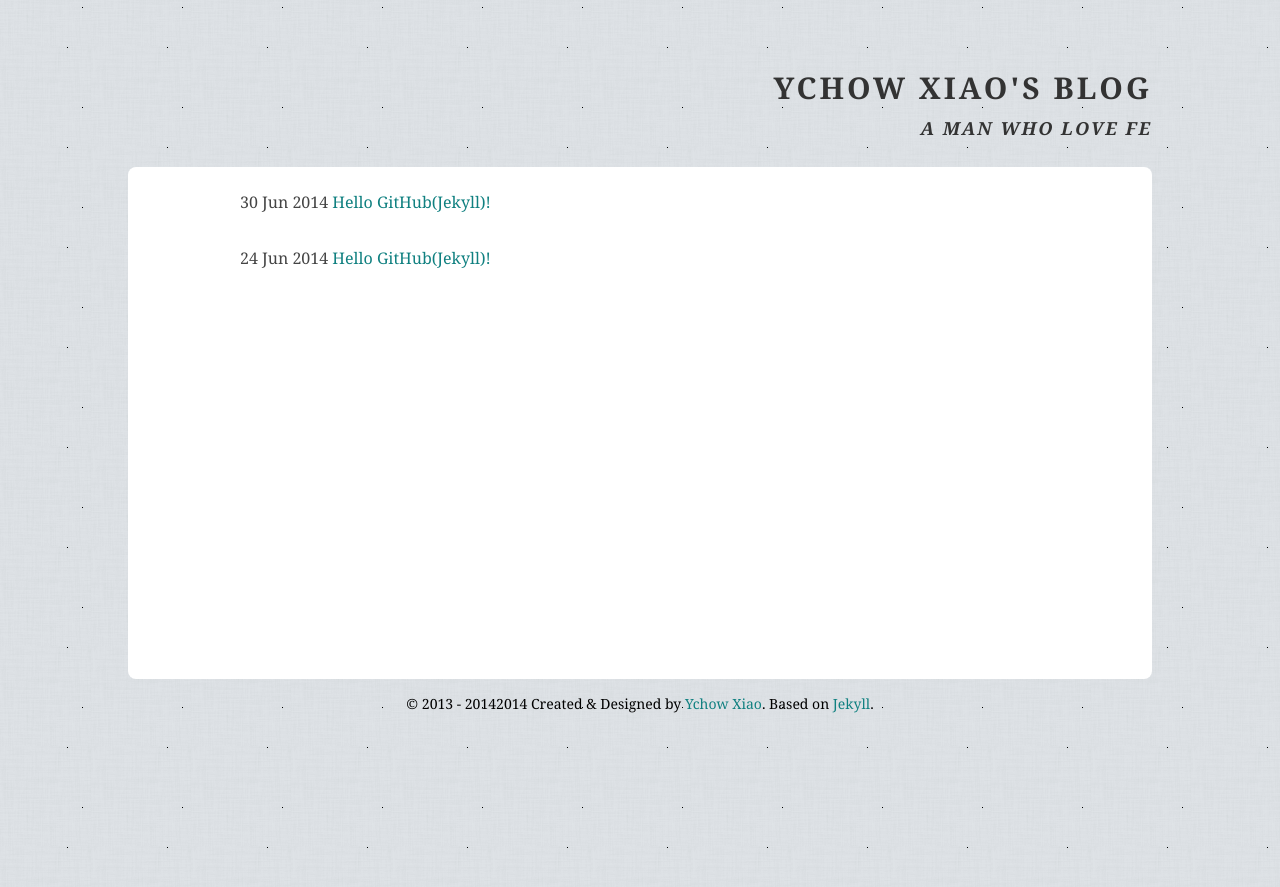
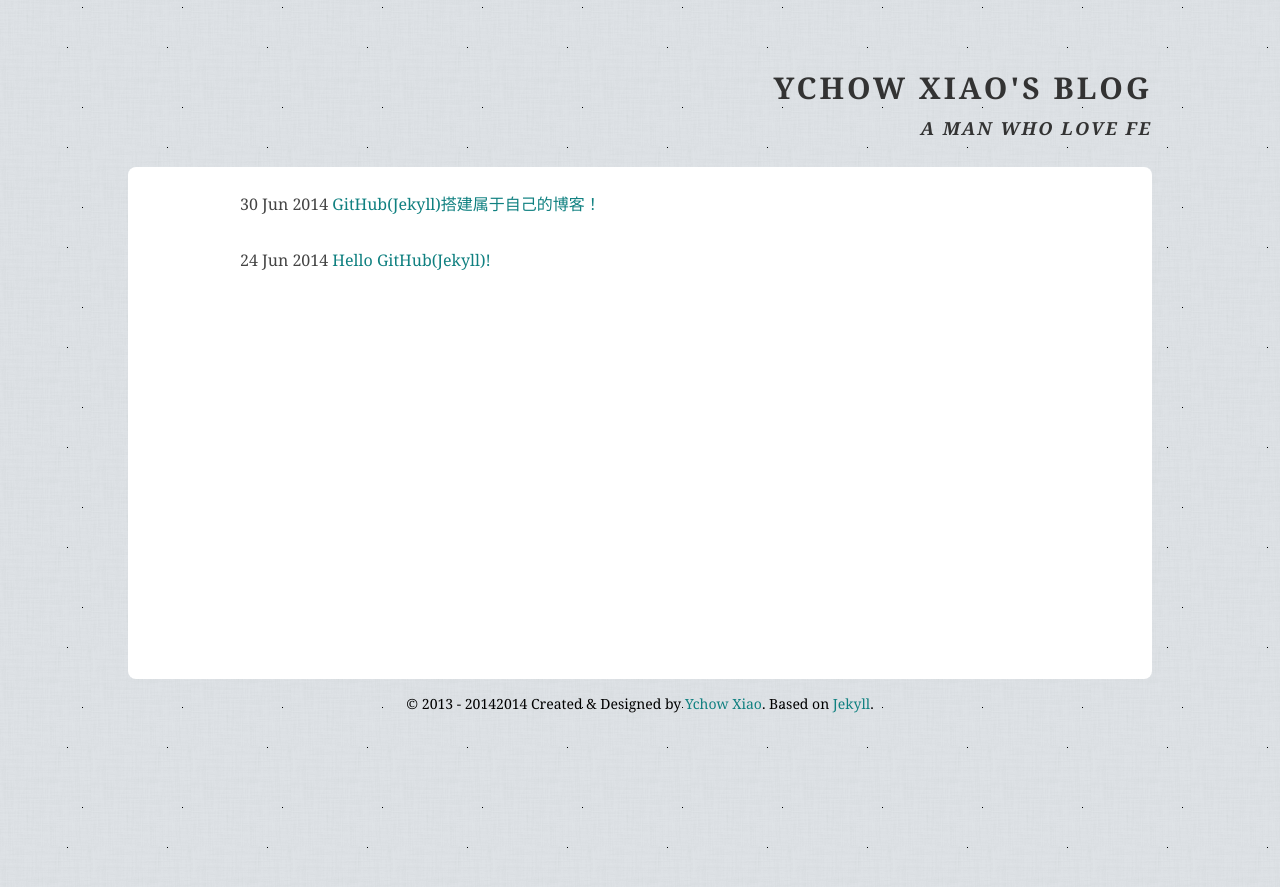
Before and after one commit to kai517/ychowxiao, a Jekyll site: the page built from index.html, in a window 1280 px wide. Shown: the top 887 px of the page. Built offline with Jekyll 4.4.1, drawn with Linux system fonts in a browser that asks for light colours; some of the changed lines change nothing that is shown.

Commit message:
Update 2014-06-30-hello-github.html

```diff
--- a/_posts/2014-06-30-hello-github.html
+++ b/_posts/2014-06-30-hello-github.html
@@ -1,8 +1,16 @@
 ---
 layout: acticle
-title: Hello GitHub(Jekyll)!
+title: GitHub(Jekyll)搭建属于自己的博客！
 ---
 <h2>{{ page.title }}</h2>
-<p>以后博客都托管到GitHub上了。嘻嘻，终于可以省掉空间的钱了。。。</p>
+<p>以前想要做一个自己的网站，首先你得去域名商购买一个自己中意的域名以及稳定的空间或者主机。作者以前也是这样干的，虽然话费的money不是很多，不过到期了你还得去续费，万一什么时候忘记了，主机商把你的。。。。（此处省略某某个字，反正大家都懂的- -。。）</p>
+<h3>工具</h3>
+<p>在我们开始之前，首先你得先去GitHub(http://www.github.com)上注册一个自己的账号。然后确保你电脑里面安装了Git,或者Webstorm,Sublime(很多编辑器都有对Git的一个操作支持，默认的没有，这里需要自己去下载插件哦)。</p>
+<h3>Jekyll是什么？</h3>
+<p><img src="../images/jekyll.jpg"></p>
+<p><a href="http://jekyllrb.com/">Jekyll</a> 是一个静态站点生成器，它会根据网页源码生成静态文件。它提供了模板、变量、插件等功能，所以实际上可以用来编写整个网站。我们这里呢就是用到了它。实现的步骤就是我们现在本地编写符合Jekyll规范的网站源码，然后上传到github，由github生成并托管整个网站。当然它会是你所想要的，<mark>Free!</mark>and<mark>无限流量</mark></p>
+<p>但是东西都有两面性，好的同时我们也应该看见不足的一面。正如你所看到本文章下面的评论功能，这里作者使用了<a href="https://disqus.com/">Disqus</a>，因为Jekyll是静态的，你想添加动态功能就只有使用外部的服务。当然了它也没有数据库！这里就已经决定了它只能用于个人博客这类的网站，大数据网站它实在扛不起啊！！！</p>
+<h3>开始！</h3>
+<h5>创建目录</h5>
 <p>网站现在出搭建，有许多技术作者还不是很清楚，但是作者努力学习中<img src="/images/fighting.gif" alt="Fighting!">。后续的文章里将会给大家介绍网站如何与GitHub“相识”，以及“相知”。还有就是作者平时的一些经验，经验恐怕谈不上，应该是一些小tips，嘻嘻。。。。小伙伴们喜欢的话下面留个言吧！你可以吐槽，但是请不要吐我一身。。。</p>
 <p>{{ page.date | date_to_string }}</p>
```
